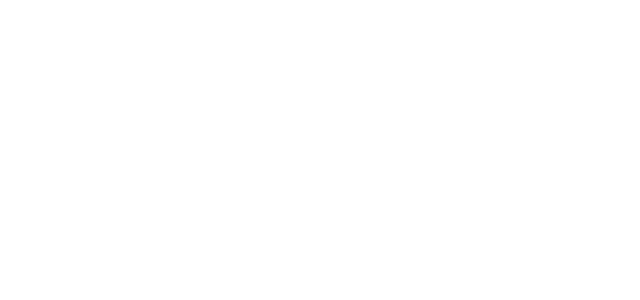
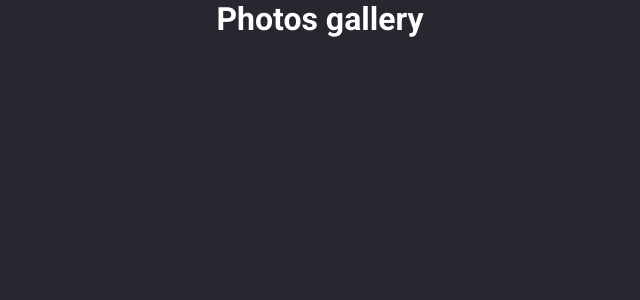
Before and after one commit to xistoeugenio/mini-typescript-projects, a React (Create React App) app: page / in a window 1280 px wide. Shown: the top 300 px of the page, without its empty margins (320-960 px from the left). Built offline with nearby package versions, Linux system fonts and the light colour scheme.

Commit message:
created container, area and header on app component

```diff
--- a/src/App.tsx
+++ b/src/App.tsx
@@ -1,9 +1,12 @@
+import * as C from './app.styles'
 
 function App() {
   return (
-    <div className="App">
-
-    </div>
+    <C.Container>
+      <C.Area>
+        <C.Header>Photos gallery</C.Header>
+      </C.Area>
+    </C.Container>
   );
 }
 
--- /dev/null
+++ b/src/app.styles.ts
@@ -0,0 +1,20 @@
+import styled from 'styled-components'
+
+export const Container = styled.div`
+    background-color: #27282F;
+    color: #FFF;
+    min-height: 100vh;
+`
+
+export const Area = styled.div`
+    margin: auto;
+    max-width: 980px;
+    padding: 30 0;
+`
+
+export const Header = styled.h1`
+    margin: 0;
+    padding: 0;
+    text-align: center;
+    margin-bottom: 30px;
+`
```
